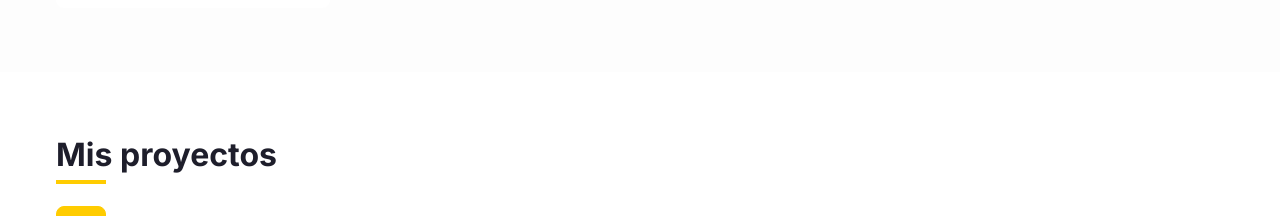
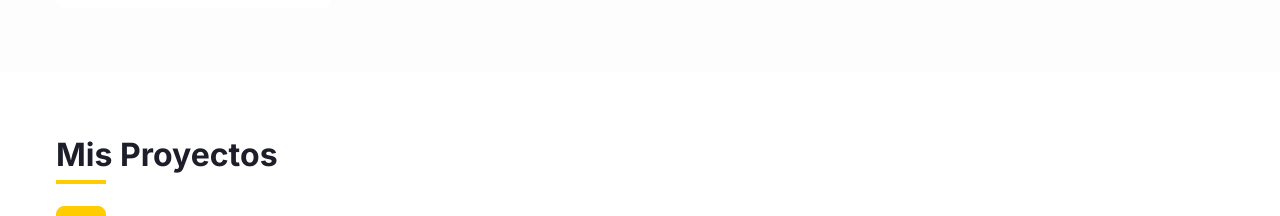
Before and after one commit to r0odr1/portfolio-r0odri, a Next.js app: page / in a window 1280 px wide. Shown: the part 2180-2396 px from the top of the page. Built offline with nearby package versions, Linux system fonts and the light colour scheme.

Commit message:
Fix en proyectos

```diff
--- a/components/Projects/index.tsx
+++ b/components/Projects/index.tsx
@@ -201,7 +201,7 @@ const Projects = () => {
   return (
     <section id="projects" className={styles.projects}>
       <div className="container">
-        <h2 className="section-title">Mis proyectos</h2>
+        <h2 className="section-title">Mis Proyectos</h2>
 
         <div className={styles.filters}>
           {categories.map(category => (
```
